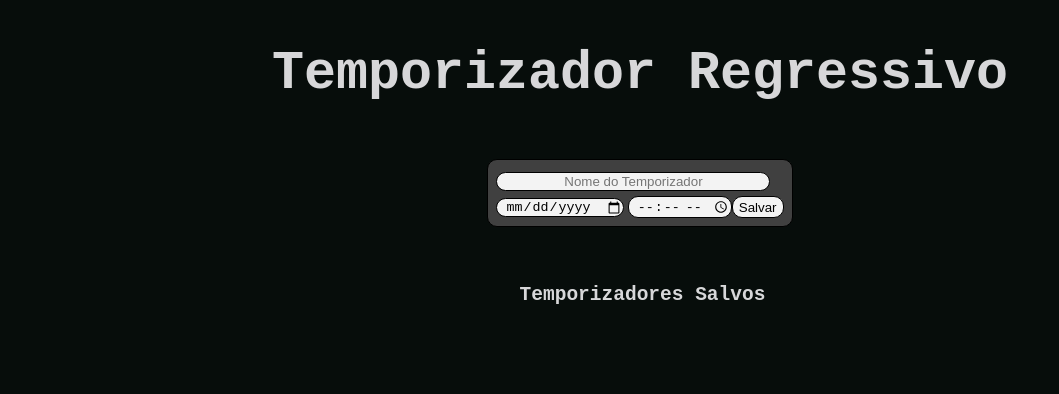
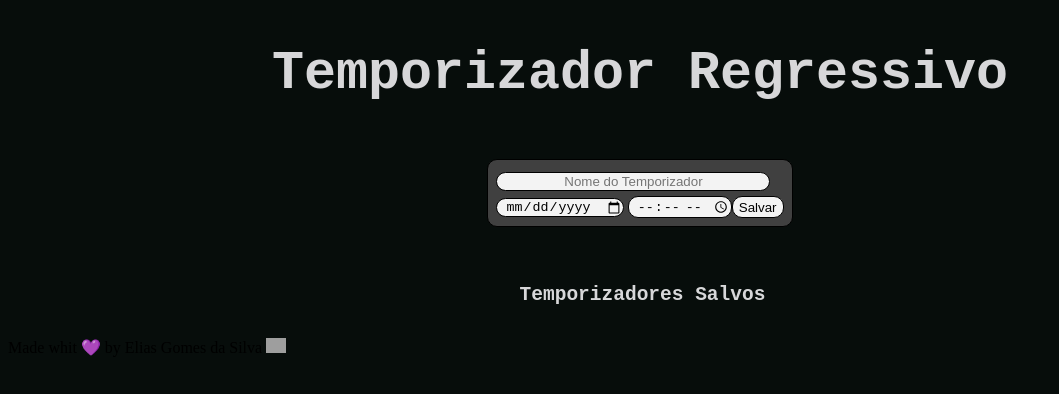
Before and after one commit to EliasGdS/Countdown-Timer, a plain HTML site: page index.html in a window 1280 px wide. Shown: the whole page, without its empty margins (0-1059 px from the left). Drawn offline with Linux system fonts and the light colour scheme; grey boxes are pictures that could not be loaded.

Commit message:
Update index.html

```diff
--- a/index.html
+++ b/index.html
@@ -35,6 +35,10 @@
 
     </div>
 
+    <footer>
+        <p>Made whit 💜 by Elias Gomes da Silva <a href="https://github.com/EliasGdS/Countdown-Timer" target="_blank"><img src="https://i.pinimg.com/originals/b1/5e/ed/b15eedbdafbbdbca3249e3942f4faf3b.png" width="20px"></a> </p>
+    </footer>
+
     <script lang="javascript" src="main.js"></script>
 
 </body>
```
